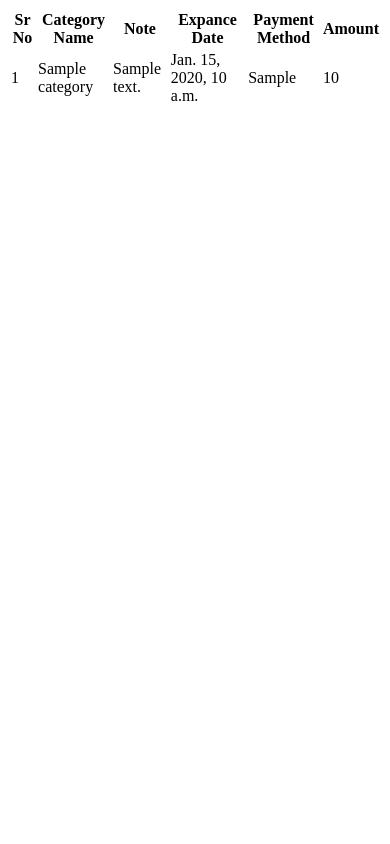
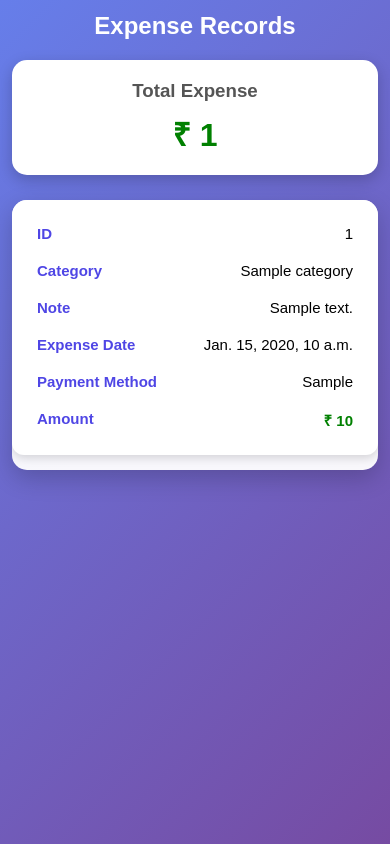
Before and after one commit to Shravankolekar/my-expanses-Project-, a Django app: template pro/pro_app/templates/showalldata.html in a window 390 px wide. Run offline with Django 5.2, Linux system fonts and the light colour scheme; the template is opened without the code that fills it: most values are stand-ins (such as "Sample title", 1, 10 or a date in 2020).

Commit message:
adding all nesasery data and css fro the show table add a functions in vies file

```diff
--- a/pro/pro/urls.py
+++ b/pro/pro/urls.py
@@ -24,5 +24,5 @@ urlpatterns = [
     path("" , views.singup_page , name="singup"),
     path("login/" , views.login_page , name="login"),
     path("login/add/" , views.addexpancess , name="addexpancess"),
-    path("showalldata/" , views.showingalldata , name="showalldata")
+    path("Login/add/showalldata/" , views.showingalldata , name="showalldata")
 ]
--- a/pro/pro_app/templates/showalldata.html
+++ b/pro/pro_app/templates/showalldata.html
@@ -3,35 +3,229 @@
 <head>
     <meta charset="UTF-8">
     <meta name="viewport" content="width=device-width, initial-scale=1.0">
-    <title>Show All Data</title>
+    <title>Expense Records</title>
+
+    <style>
+
+        *{
+            margin: 0;
+            padding: 0;
+            box-sizing: border-box;
+            font-family: Arial, Helvetica, sans-serif;
+        }
+
+        body{
+            min-height: 100vh;
+            background: linear-gradient(135deg,#667eea,#764ba2);
+            padding: 20px;
+        }
+
+        h1{
+            text-align: center;
+            color: white;
+            margin-bottom: 20px;
+            font-size: 32px;
+        }
+
+        /* Total Expense Card */
+
+        .total-card{
+            max-width: 350px;
+            margin: 0 auto 25px auto;
+            background: white;
+            padding: 20px;
+            border-radius: 15px;
+            text-align: center;
+            box-shadow: 0px 5px 15px rgba(0,0,0,0.2);
+        }
+
+        .total-card h3{
+            color: #555;
+            margin-bottom: 10px;
+        }
+
+        .total-card h2{
+            color: green;
+            font-size: 32px;
+        }
+
+        .table-container{
+            width: 100%;
+        }
+
+        table{
+            width: 100%;
+            border-collapse: collapse;
+            background: rgba(255,255,255,0.95);
+            border-radius: 15px;
+            overflow: hidden;
+            box-shadow: 0px 8px 25px rgba(0,0,0,0.2);
+        }
+
+        thead{
+            background: #4f46e5;
+            color: white;
+        }
+
+        th{
+            padding: 18px;
+            text-align: center;
+            font-size: 16px;
+        }
+
+        td{
+            padding: 15px;
+            text-align: center;
+            border-bottom: 1px solid #eee;
+            font-size: 15px;
+        }
+
+        tbody tr:hover{
+            background: #f5f7ff;
+            transition: 0.3s;
+        }
+
+        td:last-child{
+            color: green;
+            font-weight: bold;
+        }
+
+        /* Mobile Responsive */
+
+        @media(max-width:768px){
+
+            body{
+                padding: 12px;
+            }
+
+            h1{
+                font-size: 24px;
+            }
+
+            .total-card{
+                max-width: 100%;
+            }
+
+            table,
+            thead,
+            tbody,
+            th,
+            td,
+            tr{
+                display: block;
+            }
+
+            thead{
+                display: none;
+            }
+
+            tr{
+                background: white;
+                margin-bottom: 15px;
+                border-radius: 12px;
+                padding: 15px;
+                box-shadow: 0px 3px 10px rgba(0,0,0,0.15);
+            }
+
+            td{
+                text-align: right;
+                position: relative;
+                border: none;
+                padding: 10px;
+                padding-left: 45%;
+                word-break: break-word;
+            }
+
+            td::before{
+                position: absolute;
+                left: 10px;
+                font-weight: bold;
+                color: #4f46e5;
+            }
+
+            td:nth-child(1)::before{
+                content: "ID";
+            }
+
+            td:nth-child(2)::before{
+                content: "Category";
+            }
+
+            td:nth-child(3)::before{
+                content: "Note";
+            }
+
+            td:nth-child(4)::before{
+                content: "Expense Date";
+            }
+
+            td:nth-child(5)::before{
+                content: "Payment Method";
+            }
+
+            td:nth-child(6)::before{
+                content: "Amount";
+            }
+
+        }
+
+    </style>
+
 </head>
 <body>
+
+    <h1>Expense Records</h1>
+
+    <!-- Total Expense Card -->
+
+    <div class="total-card">
+        <h3>Total Expense</h3>
+        <h2>₹ {{ total_expense }}</h2>
+    </div>
+
+    <div class="table-container">
+
         <table>
+
             <thead>
                 <tr>
                     <th>Sr No</th>
                     <th>Category Name</th>
                     <th>Note</th>
-            <th>Expance Date</th>
+                    <th>Expense Date</th>
                     <th>Payment Method</th>
                     <th>Amount</th>
                 </tr>
             </thead>
+
             <tbody>
+
                 {% for d in data %}
 
                 <tr>
-                    <td>{{d.id}}</td>
-                    <td>{{d.category}}</td>
-                    <td>{{d.note}}</td>
-                    <td>{{d.expense_date}}</td>
-                    <td>{{d.payment_method}}</td>
-                    <td>{{d.amount}}</td>
+                    <td>{{ d.id }}</td>
+                    <td>{{ d.category }}</td>
+                    <td>{{ d.note }}</td>
+                    <td>{{ d.expense_date }}</td>
+                    <td>{{ d.payment_method }}</td>
+                    <td>₹ {{ d.amount }}</td>
+                </tr>
+
+                {% empty %}
+
+                <tr>
+                    <td colspan="6" style="text-align:center; color:red;">
+                        No Expense Records Found
+                    </td>
                 </tr>
 
                 {% endfor %}
+
             </tbody>
+
         </table>
+
+    </div>
 
 </body>
 </html>
```
Also changed, not shown: pro/pro_app/views.py (+18 -1 lines). Lines whose indentation alone changed are shown as unchanged.
